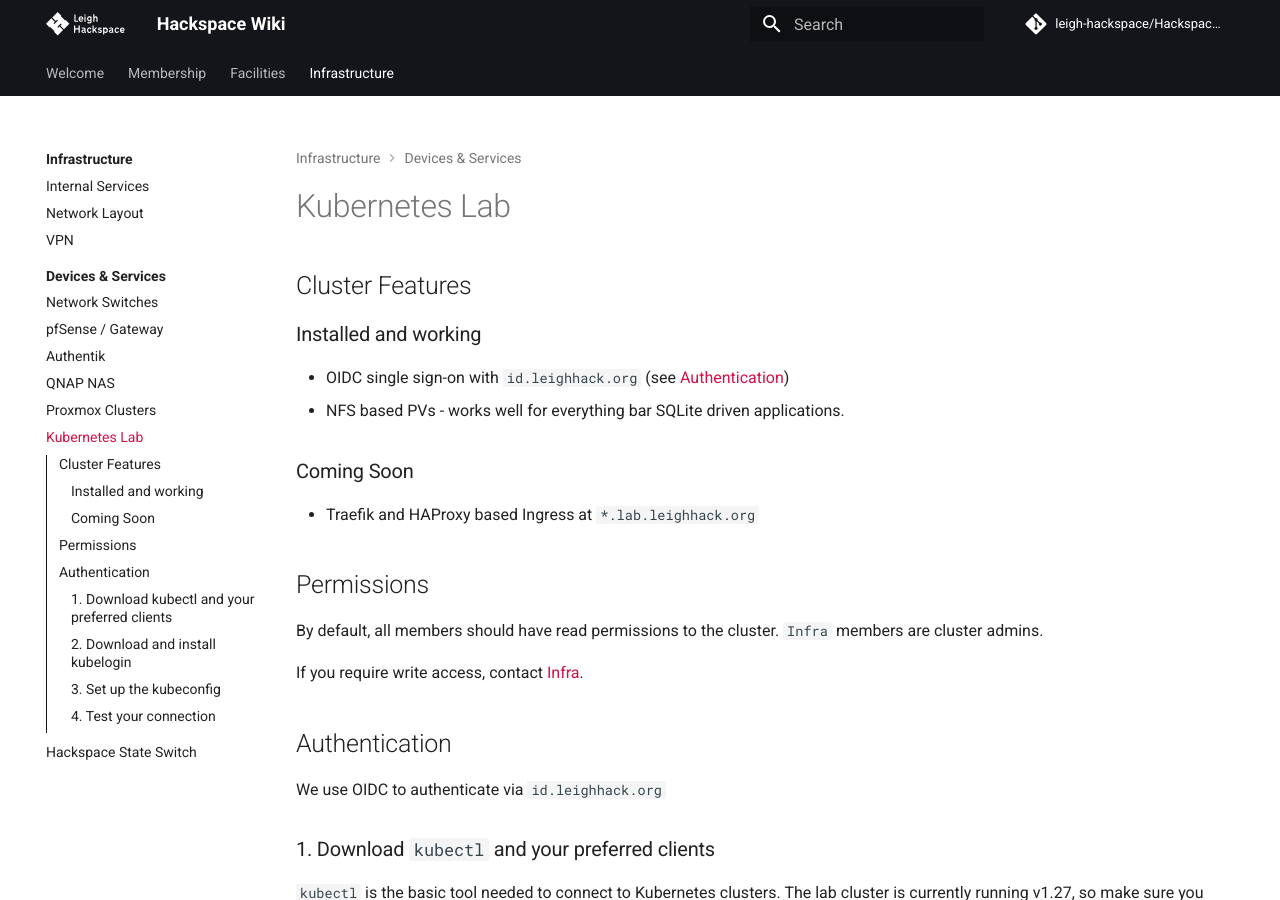
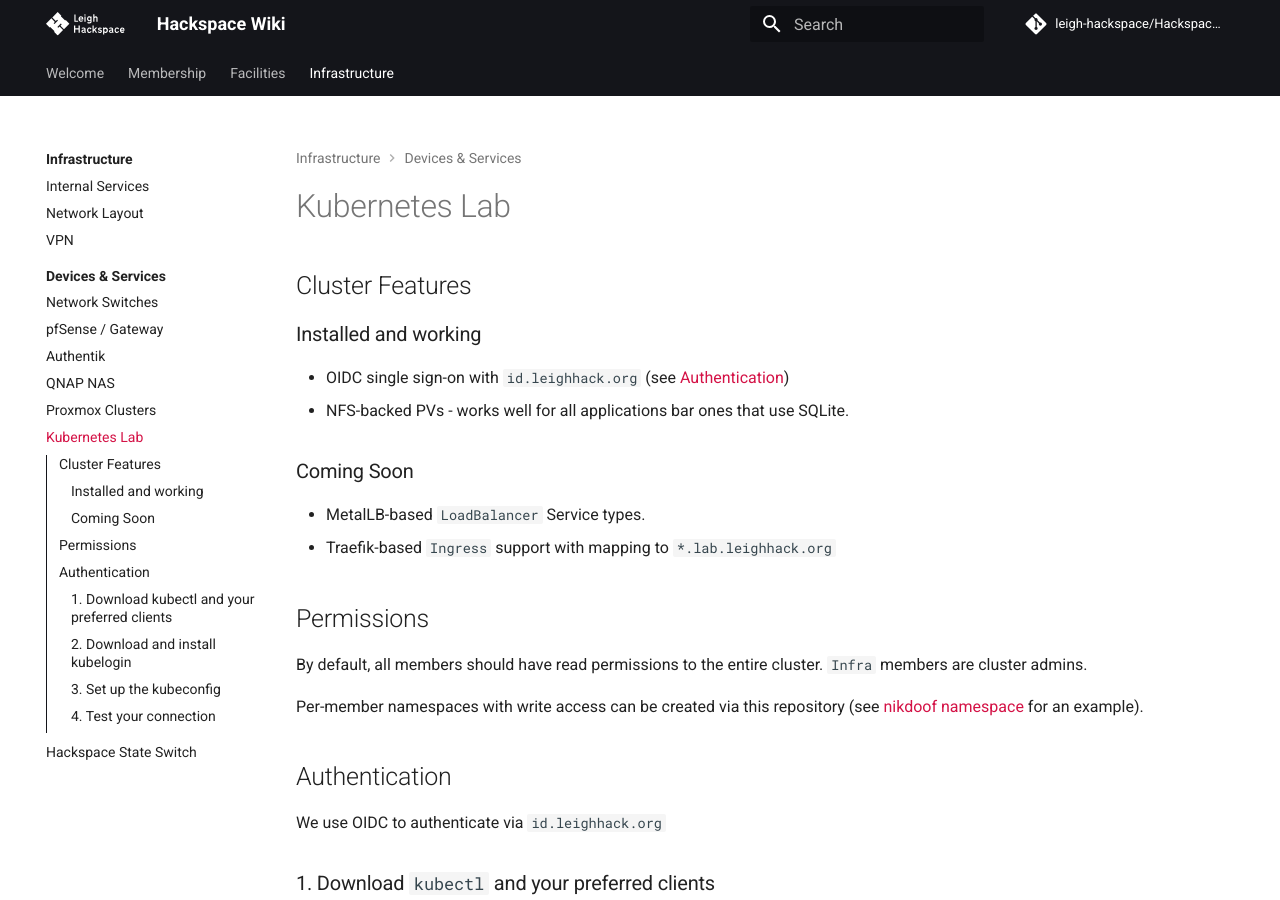
Before and after one commit to leigh-hackspace/HackspaceWiki, an MkDocs documentation site: the page built from docs/infrastructure/devices/k8s-lab/index.md, in a window 1280 px wide and 900 px high. Built offline with MkDocs 1.6.1 and Material for MkDocs 9.7.7, drawn with Linux system fonts in a browser that asks for light colours; comment, search, counter and statistics services are not loaded; the version menu is left out.

Commit message:
Update k8s-lab docs

```diff
--- a/docs/infrastructure/devices/k8s-lab/index.md
+++ b/docs/infrastructure/devices/k8s-lab/index.md
@@ -5,17 +5,18 @@
 ### Installed and working
 
 * OIDC single sign-on with `id.leighhack.org` (see [Authentication](#authentication))
-* NFS based PVs - works well for everything bar SQLite driven applications.
+* NFS-backed PVs - works well for all applications bar ones that use SQLite.
 
 ### Coming Soon
 
-* Traefik and HAProxy based Ingress at `*.lab.leighhack.org`
+* MetalLB-based `LoadBalancer` Service types.
+* Traefik-based `Ingress` support with mapping to `*.lab.leighhack.org`
 
 ## Permissions
 
-By default, all members should have read permissions to the cluster. `Infra` members are cluster admins.
+By default, all members should have read permissions to the entire cluster. `Infra` members are cluster admins.
 
-If you require write access, contact [Infra](https://wiki.leighhack.org/membership/useful_contacts/#tech-infrastructure).
+Per-member namespaces with write access can be created via this repository (see [nikdoof namespace](https://github.com/leigh-hackspace/k8s-lab/tree/main/clusters/lab/members/nikdoof) for an example).
 
 ## Authentication
 
```
